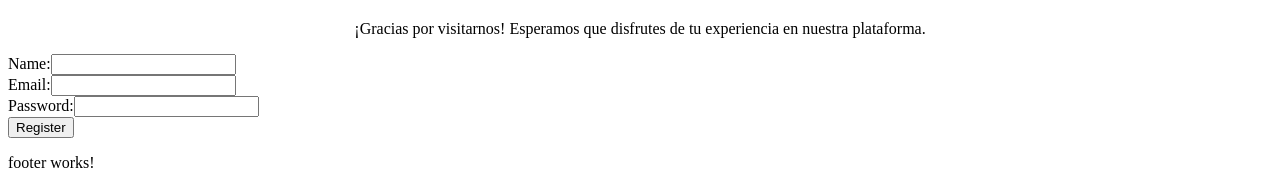
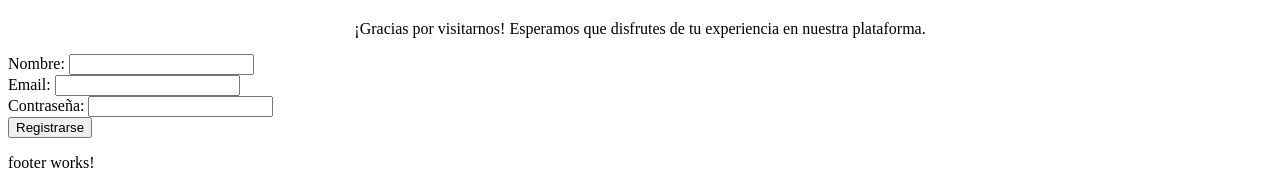
Before and after one commit to Leticia-Orive/proyecto-angular, an Angular app in the folder angular/: page /register in a window 1280 px wide. Shown: the part 298-486 px from the top of the page. Built offline with nearby package versions, Linux system fonts and the light colour scheme.

Commit message:
arreglos en registrar

```diff
--- a/angular/src/app/register/register.component.html
+++ b/angular/src/app/register/register.component.html
@@ -1,21 +1,18 @@
 <form (ngSubmit)="onSubmit()">
-  <div>
-    <label for="name">Name:</label>
-    <input type="text" id="name" name="name" [(ngModel)]="name" required />
-  </div>
-  <div>
-    <label for="email">Email:</label>
-    <input type="email" id="email" name="email" [(ngModel)]="email" required />
-  </div>
-  <div>
-    <label for="password">Password:</label>
-    <input
-      type="password"
-      id="password"
-      name="password"
-      [(ngModel)]="password"
-      required
-    />
-  </div>
-  <button type="submit">Register</button>
+  <label>
+    Nombre:
+    <input type="text" [(ngModel)]="name" name="name" required />
+  </label>
+  <br />
+  <label>
+    Email:
+    <input type="email" [(ngModel)]="email" name="email" required />
+  </label>
+  <br />
+  <label>
+    Contraseña:
+    <input type="password" [(ngModel)]="password" name="password" required />
+  </label>
+  <br />
+  <button type="submit">Registrarse</button>
 </form>
--- a/angular/src/app/register/register.component.ts
+++ b/angular/src/app/register/register.component.ts
@@ -10,7 +10,9 @@ export class RegisterComponent {
   name: string = '';
   email: string = '';
   password: string = '';
+
   constructor(private authService: AuthService) {}
+
   onSubmit() {
     // Llamar al método de registro del servicio de autenticación
     this.authService.register(this.email, this.password, this.name).subscribe(
@@ -24,24 +26,4 @@ export class RegisterComponent {
       }
     );
   }
-  register() {
-    // Lógica para obtener los datos del formulario de registro (por ejemplo, nombre, email y contraseña)
-    const userData = {
-      name: 'John Doe',
-      email: 'user@example.com',
-      password: 'secretpassword',
-    };
-
-    // Llamar al método register del servicio AuthService
-    this.authService.register(this.email, this.password, this.name).subscribe(
-      (response) => {
-        // Procesar la respuesta del servidor si el registro es exitoso
-        console.log('Registro exitoso', response);
-      },
-      (error) => {
-        // Manejar el error si el registro falla
-        console.error('Error en el registro', error);
-      }
-    );
-  }
 }
```
